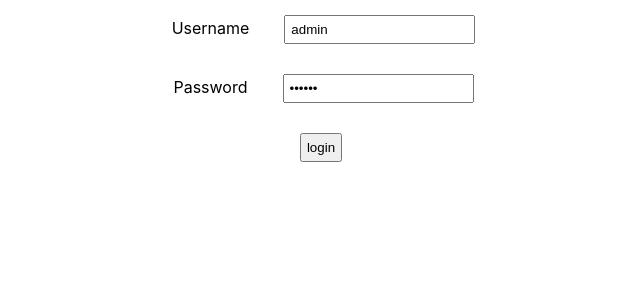
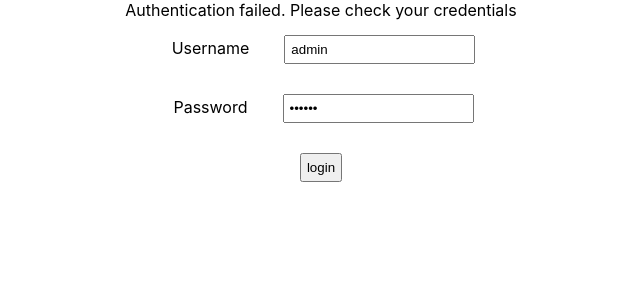
Before and after one commit to za1377/react, a React (Create React App) app in the folder front/: page / in a window 1280 px wide. Both pictures are taken after a click on the button "login". Shown: the top 300 px of the page, without its empty margins (319-959 px from the left). Built offline with nearby package versions, Linux system fonts and the light colour scheme.

Commit message:
route the component

```diff
--- a/front/package.json
+++ b/front/package.json
@@ -8,6 +8,7 @@
     "@testing-library/user-event": "^13.5.0",
     "react": "^18.2.0",
     "react-dom": "^18.2.0",
+    "react-router-dom": "^6.18.0",
     "react-scripts": "5.0.1",
     "web-vitals": "^2.1.4"
   },
--- a/front/src/components/todo/Todo.jsx
+++ b/front/src/components/todo/Todo.jsx
@@ -1,21 +1,53 @@
 import { useState } from 'react';
+import {BrowserRouter, Routes, Route} from 'react-router-dom'
 import './Todo.css';
 
 export default function Todo() {
 
+    return(
+        <div>
+            <BrowserRouter>
+                <Routes>
+                    <Route path='' element={<LoginComponent />}></Route>
+                    <Route path='' element={<WelcomeComponent />}></Route>
+                </Routes>
+            </BrowserRouter>
+        </div>
+    )
+
+}
+
+function LoginComponent() {
     const [username, setUsername] = useState("admin")
+    const [password, setPassword] = useState("123456")
+
+    const [successMessage, setSuccessMessage] = useState(false)
+    const [errorMessage, setErrorMessage] = useState(false)
+
 
     function handelChangeUsername(event) {
         setUsername(event.target.value)
     }
 
-    const [password, setPassword] = useState("123456")
 
     function handelChangePassword(event) {
         setPassword(event.target.value)
     }
+
+    function handelLogin() {
+        if(username === 'admin' && password === 'pass') {
+            setSuccessMessage(true)
+            setErrorMessage(false)
+        }else{
+            setSuccessMessage(false)
+            setErrorMessage(true)
+        }
+    }
+
     return(
         <div>
+            {successMessage && <div className='successMessage'>Authenticated successfuly!</div>}
+            {errorMessage && <div className='errorMessage'>Authentication failed. Please check your credentials</div>}
             <div>
                 <label>Username</label>
                 <input type="text" name="username" value={username} onChange={handelChangeUsername}/>
@@ -25,8 +57,16 @@ export default function Todo() {
                 <input type="password" name="password" value={password} onChange={handelChangePassword}/>
             </div>
             <div>
-                <button type="button">login</button>
+                <button type="button" onClick={handelLogin}>login</button>
             </div>
         </div>
     )
 }
+
+function WelcomeComponent() {
+    return(
+        <div>
+            Welcome Component
+        </div>
+    )
+}
```
Also changed, not shown: 1 other file (tests, documents, lock files or other folders).
